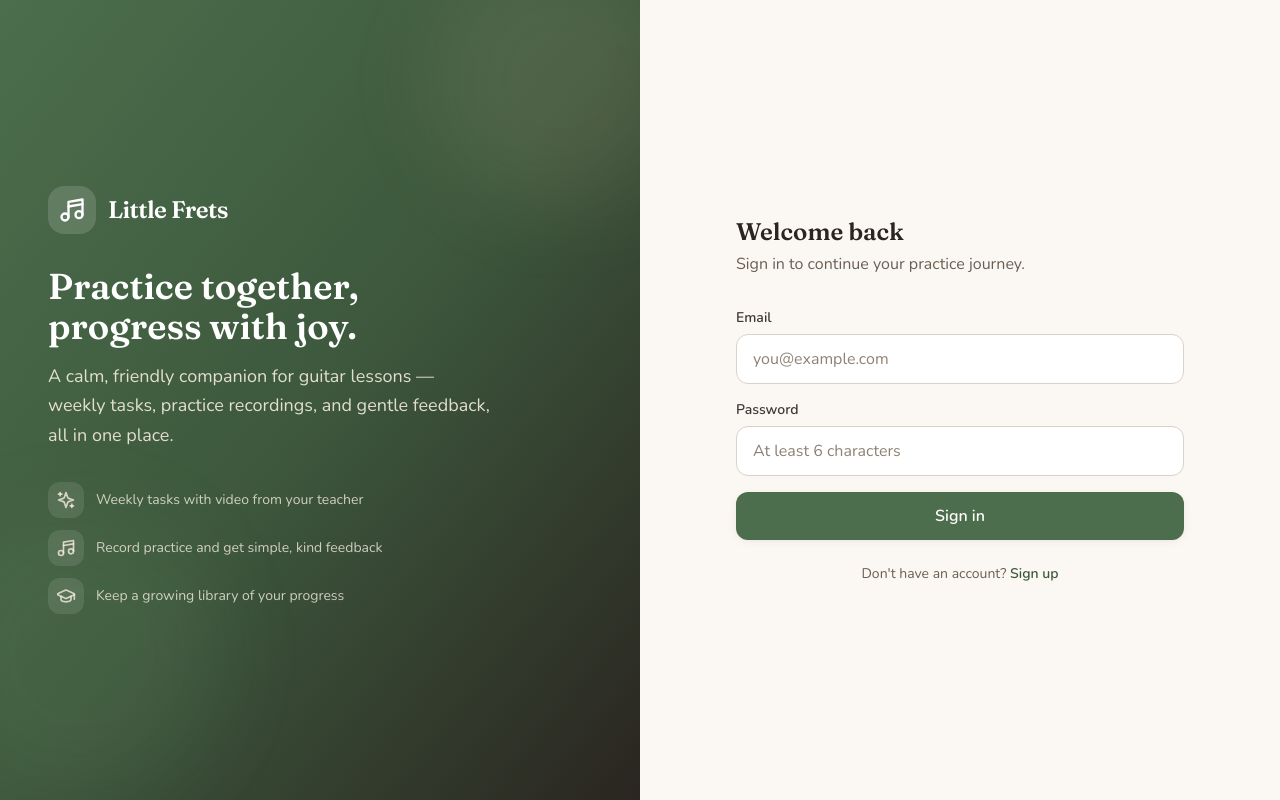
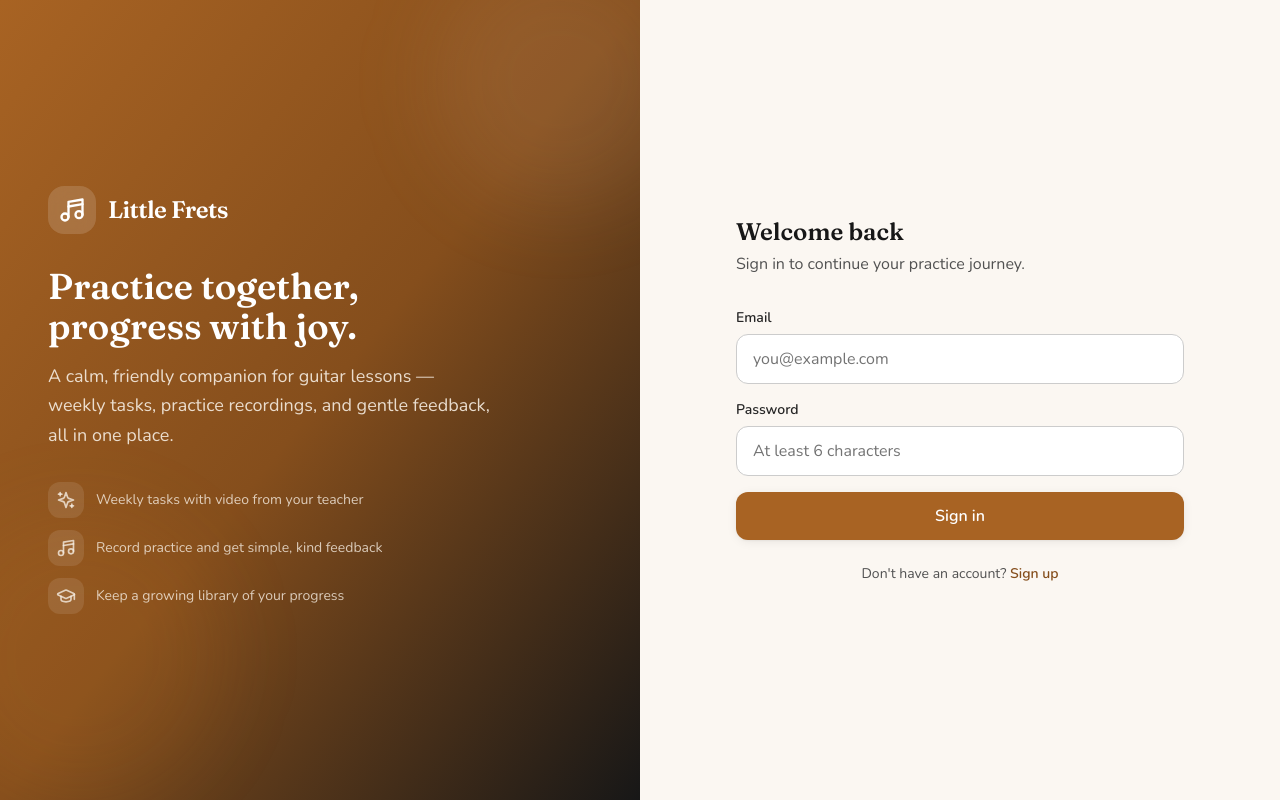
Before and after one commit to barryconley85-crypto/little-frets-companion-app, a React (Vite) app: page / in a window 1280 px wide. Built offline with nearby package versions, Linux system fonts and the light colour scheme; no server answers.

Commit message:
Update tailwind.config.js
Change from green to orange

```diff
--- a/tailwind.config.js
+++ b/tailwind.config.js
@@ -4,7 +4,7 @@ export default {
   theme: {
     extend: {
       colors: {
-        // Warm, friendly palette — amber/rose accents on warm neutrals
+        // Little Frets brand palette — burnt orange + black on warm cream
         sand: {
           50: '#fbf7f2',
           100: '#f5ece1',
@@ -18,28 +18,31 @@ export default {
           900: '#5a3729',
         },
         sage: {
-          50: '#f4f7f4',
-          100: '#e6ede6',
-          200: '#cddccd',
-          300: '#a9c3a9',
-          400: '#82a582',
-          500: '#628862',
-          600: '#4c6e4c',
-          700: '#3d583d',
-          800: '#324732',
-          900: '#283a28',
+          // now the primary brand ORANGE accent (kept the key name so no
+          // component files need to change)
+          50: '#fdf3e7',
+          100: '#fae4c6',
+          200: '#f3c98c',
+          300: '#eaa752',
+          400: '#de8a2f',
+          500: '#c8792e',
+          600: '#a86323',
+          700: '#854e1c',
+          800: '#663d17',
+          900: '#4a2c11',
         },
         ink: {
-          50: '#f7f6f4',
-          100: '#eeeae4',
-          200: '#d9d2c8',
-          300: '#b8ad9f',
-          400: '#8e8174',
-          500: '#6b5f54',
-          600: '#544a41',
-          700: '#3f3830',
-          800: '#2a2520',
-          900: '#1a1612',
+          // now true black/charcoal to match the logo, instead of warm brown
+          50: '#f5f5f5',
+          100: '#e5e5e5',
+          200: '#cccccc',
+          300: '#a3a3a3',
+          400: '#737373',
+          500: '#525252',
+          600: '#3f3f3f',
+          700: '#262626',
+          800: '#171717',
+          900: '#0a0a0a',
         },
       },
       fontFamily: {
@@ -47,8 +50,8 @@ export default {
         display: ['"Fraunces"', 'ui-serif', 'Georgia', 'serif'],
       },
       boxShadow: {
-        soft: '0 2px 12px -2px rgba(90, 55, 41, 0.08), 0 1px 3px -1px rgba(90, 55, 41, 0.06)',
-        lift: '0 8px 30px -6px rgba(90, 55, 41, 0.12), 0 2px 8px -2px rgba(90, 55, 41, 0.08)',
+        soft: '0 2px 12px -2px rgba(10, 10, 10, 0.10), 0 1px 3px -1px rgba(10, 10, 10, 0.08)',
+        lift: '0 8px 30px -6px rgba(10, 10, 10, 0.15), 0 2px 8px -2px rgba(10, 10, 10, 0.10)',
       },
       borderRadius: {
         xl2: '1.25rem',
```
